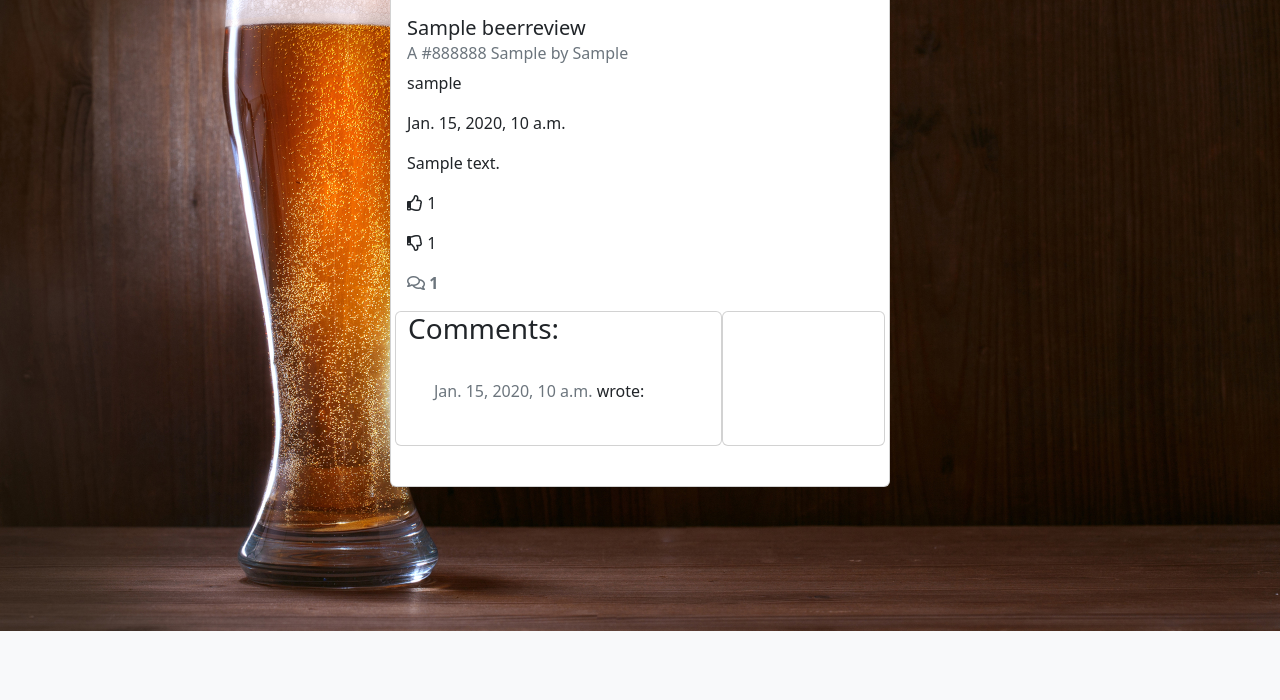
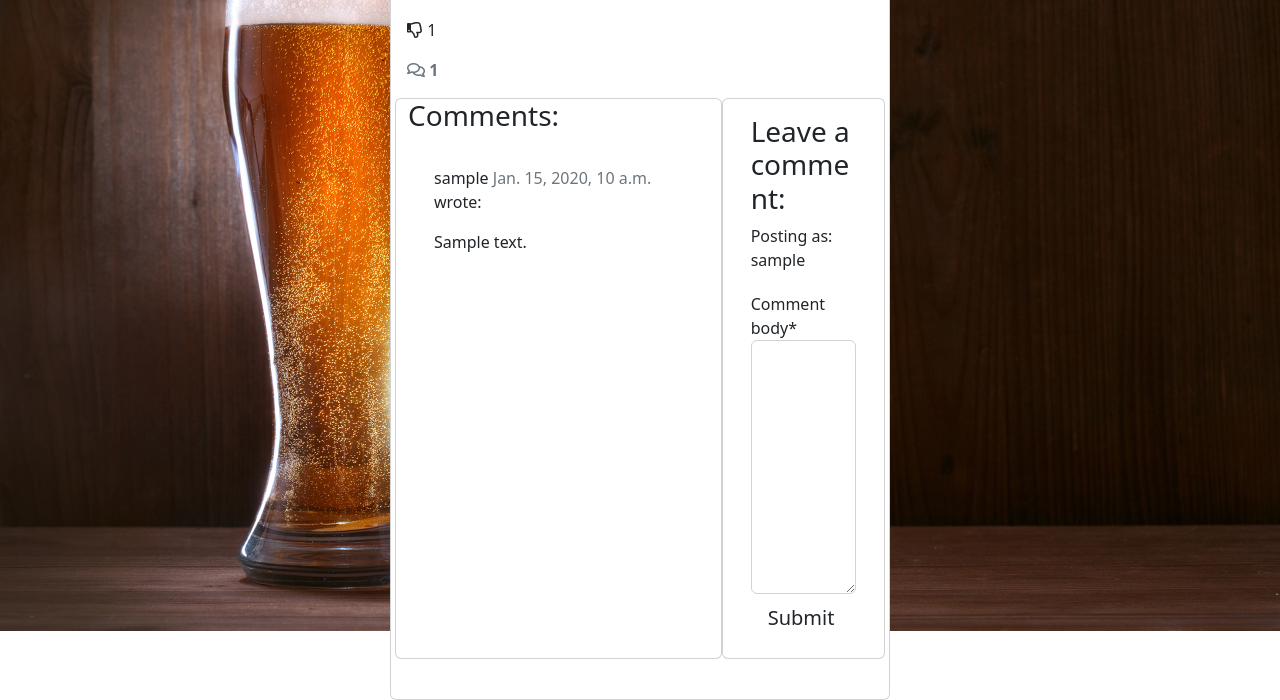
Before and after one commit to AdamBoley/Beergate, a Django app: a page that uses templates/beer_review_single.html in a window 1280 px wide. Shown: the part 247-947 px from the top of the page. Before the commit the page ends 878 px from the top, so only its background shows below. Run offline with Django 4.2, Linux system fonts and the light colour scheme; a user stored in the database is signed in; tables that the repository leaves empty hold one stand-in row (values such as "Sample post"); some libraries are stand-ins or nearby versions.

Commit message:
add functionality to allow logged-in users to post comments

```diff
--- a/beergate/settings.py
+++ b/beergate/settings.py
@@ -52,12 +52,15 @@ INSTALLED_APPS = [
     'django.contrib.staticfiles',
     'cloudinary',
     'django_summernote',
+    'crispy_forms',
     'reviews',
 ]
 
 SITE_ID = 1
 LOGIN_REDIRECT_URL = '/'
 LOGOUT_REDIRECT_URL = '/'
+
+CRISPY_TEMPLATE_PACK = 'bootstrap4'
 
 MIDDLEWARE = [
     'django.middleware.security.SecurityMiddleware',
--- /dev/null
+++ b/reviews/forms.py
@@ -0,0 +1,32 @@
+from .models import Comment, BeerReview
+from django import forms
+
+
+class CommentForm(forms.ModelForm):
+    class Meta:
+        model = Comment
+        fields = ('comment_body',)
+
+
+
+
+
+
+class BeerReviewForm(forms.ModelForm):
+    class Meta:
+        model = BeerReview
+        fields = (
+            'beer_name',
+            'brewery',
+            'type',
+            'colour',
+            'alcohol_content',
+            'hops',
+            'image',
+            'keywords',
+            'content',
+            'aroma',
+            'appearance',
+            'taste',
+            'aftertaste'
+        )
--- a/reviews/views.py
+++ b/reviews/views.py
@@ -1,6 +1,7 @@
 from django.shortcuts import render, get_object_or_404
 from django.views import generic, View
 from .models import BeerReview
+from .forms import CommentForm, BeerReviewForm
 
 
 # Create your views here.
@@ -31,7 +32,43 @@ class BeerReviewSingle(View):
             {
                 "beer_review": beer_review,
                 "comments": comments,
+                "commented": False,
                 "upvoted": upvoted,
-                "downvoted": downvoted
+                "downvoted": downvoted,
+                "comment_form": CommentForm()
             }
         )
+
+    def post(self, request, slug, *args, **kwargs):
+        queryset = BeerReview.objects.filter(approved=True)
+        beer_review = get_object_or_404(queryset, slug=slug)
+        comments = beer_review.comments.filter(approved=True).order_by('created_on')
+        upvoted = False
+        downvoted = False
+        if beer_review.upvotes.filter(id=self.request.user.id).exists():
+            upvoted = True
+        if beer_review.downvotes.filter(id=self.request.user.id).exists():
+            downvoted = True
+
+        comment_form = CommentForm(data=request.POST)
+
+        if comment_form.is_valid():
+            comment_form.instance.author = request.user
+            comment = comment_form.save(commit=False)
+            comment.beer_review = beer_review
+            comment.save()
+        else:
+            comment_form = CommentForm()
+
+        return render(
+            request,
+            "beer_review_single.html",
+            {
+                "beer_review": beer_review,
+                "comments": comments,
+                "commented": True,
+                "upvoted": upvoted,
+                "downvoted": downvoted,
+                "comment_form": CommentForm()
+            }
+        )
--- a/templates/beer_review_single.html
+++ b/templates/beer_review_single.html
@@ -1,6 +1,8 @@
 {%  extends 'base.html' %}
 
 {% block content %}
+
+{% load crispy_forms_tags %}
 
 <div class="card" style="width: 500px;">
     <img src="{{ beer_review.image.url }}" class="card-img-top" alt="...">
@@ -41,7 +43,7 @@
                         <div class="comments" style="padding: 10px;">
                             <p class="font-weight-bold">
                                 <!-- The commenter's name goes here. Check the model if you're not sure what that is -->
-                                {{ comment.name }}
+                                {{ comment.author }}
                                 <span class=" text-muted font-weight-normal">
                                     <!-- The comment's created date goes here -->
                                     {{ comment.created_on }}
@@ -49,7 +51,7 @@
                                 wrote:
                             </p>
                             <!-- The body of the comment goes before the | -->
-                            {{ comment.body | linebreaks }}
+                            {{ comment.comment_body | linebreaks }}
                         </div>
                     <!-- Our for loop ends here -->
                     {% endfor %}
@@ -57,7 +59,25 @@
             </div>
             <div class="col-md-4 card mb-4  mt-3 ">
                 <div class="card-body">
-                    <!-- later -->
+                    {% if commented %}
+                    <div class="alert alert-success" role="alert">
+                        Your comment has been submitted and is awaiting approval
+                    </div>
+                    {% else %}
+                        {% if user.is_authenticated %}
+                            <h3>
+                                Leave a comment:
+                            </h3>
+                            <p>
+                                Posting as: {{ user.username }}
+                            </p>
+                            <form method="POST" style="margin-top: 1.3em;">
+                                {{ comment_form | crispy }}
+                                {% csrf_token %}
+                                <button type="submit" class="btn btn-signup btn-lg">Submit</button>
+                            </form>
+                        {% endif %}
+                    {% endif %}
                 </div>
             </div>
         </div>
```
Also changed, not shown: README.md.
